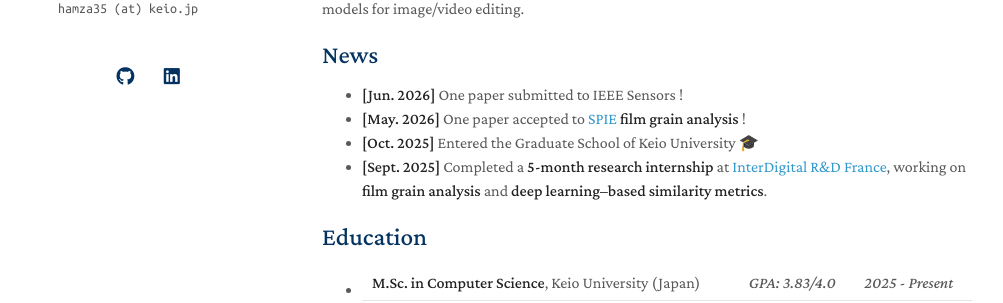
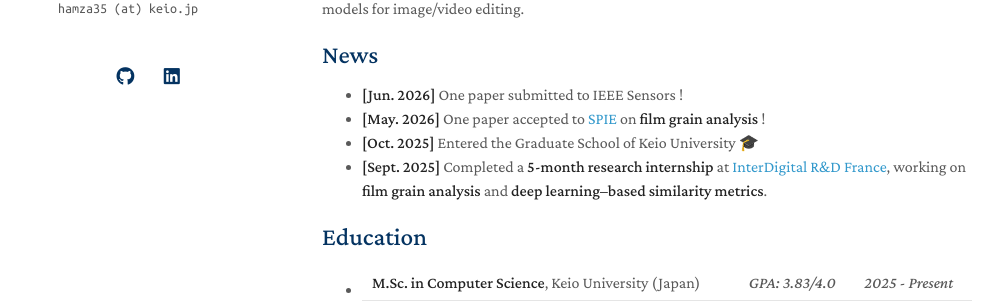
Before and after one commit to hamza963213/hamza-farach.github.io, a Jekyll site: the page built from index.md, in a window 1280 px wide and 900 px high. Shown: the part 344-647 px from the top of the window, without its empty margins (148-1151 px from the left). Built offline with Jekyll 4.4.1, drawn with Linux system fonts in a browser that asks for light colours; a style sheet for code colours, icons or effects is not loaded; our own code applies the rules of GitHub Pages for plain Markdown files.

```diff
--- a/index.md
+++ b/index.md
@@ -17,7 +17,7 @@ My research interests include deep learning, computer vision, representation lea
 
 ## News
 - **[Jun. 2026]** One paper submitted to IEEE Sensors !
-- **[May. 2026]** One paper accepted to [SPIE](https://www.spie.org/optics-photonics/presentation/Film-grain-needs-attention/14217-17) **film grain analysis** !
+- **[May. 2026]** One paper accepted to [SPIE](https://www.spie.org/optics-photonics/presentation/Film-grain-needs-attention/14217-17) on **film grain analysis** !
 - **[Oct. 2025]** Entered the Graduate School of Keio University 🎓
 - **[Sept. 2025]** Completed a **5-month research internship** at [InterDigital R&D France](https://www.interdigital.com/), working on **film grain analysis** and **deep learning–based similarity metrics**.
 
```
